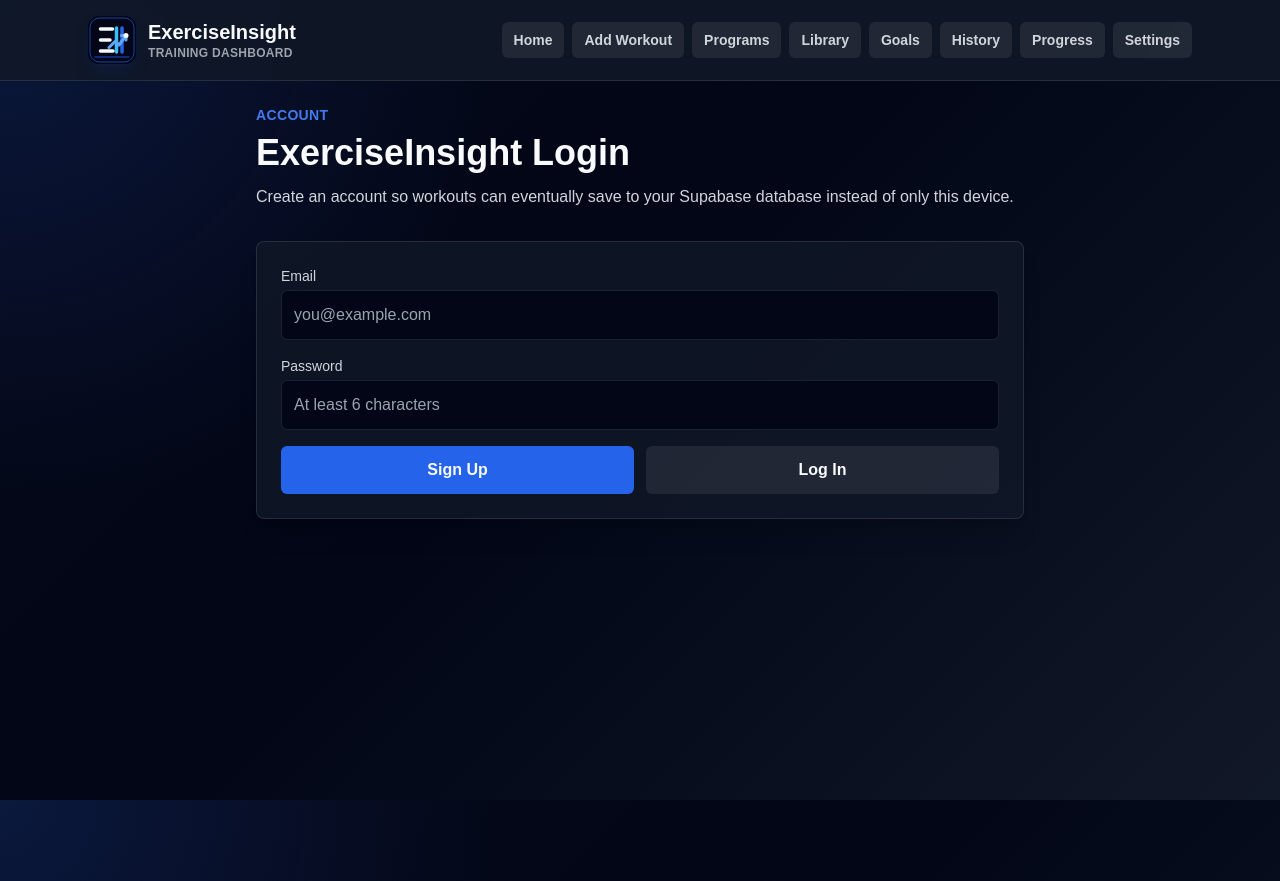
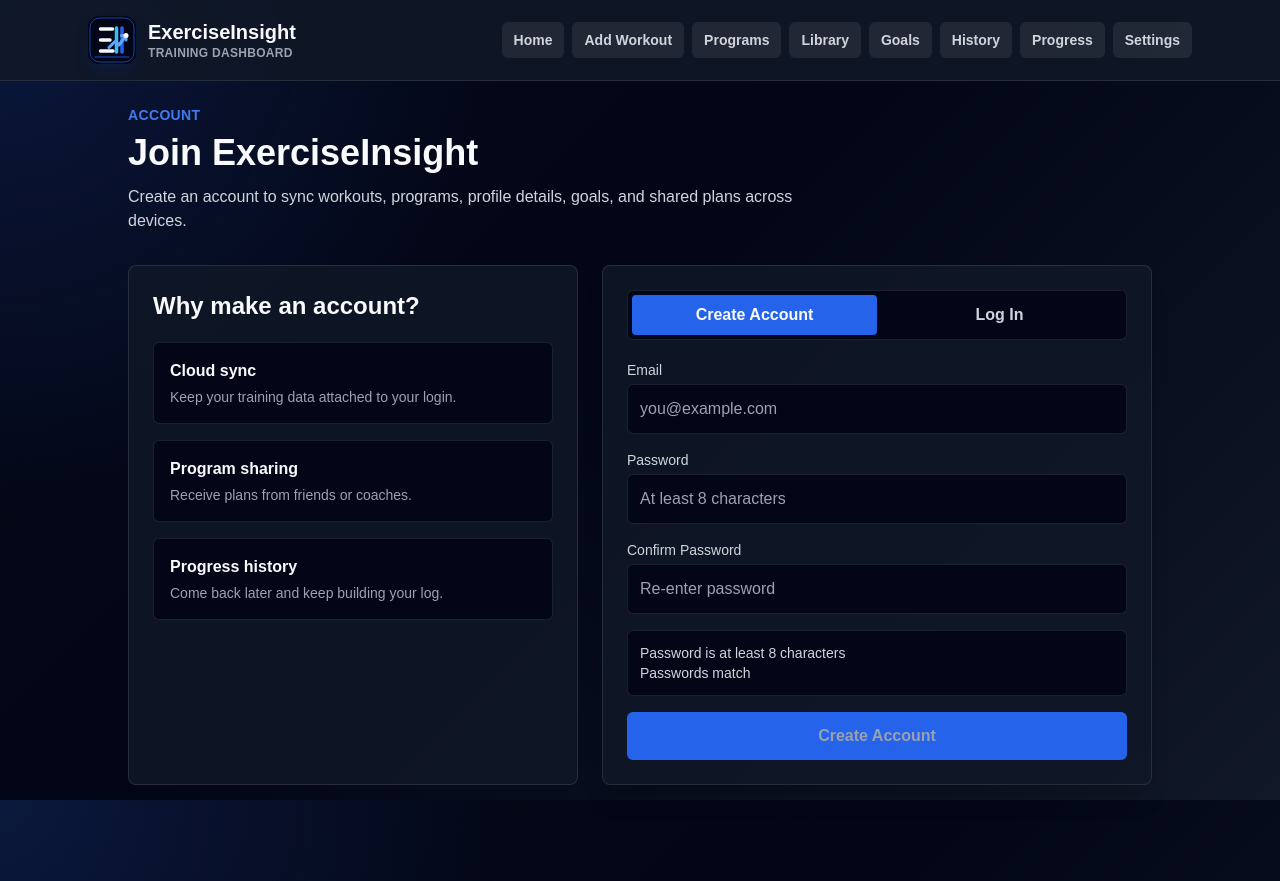
Before and after one commit to CharlieU123/ExerciseInsight, a Next.js app: page /auth in a window 1280 px wide. Built offline with nearby package versions, Linux system fonts and the light colour scheme; no server answers.

Commit message:
Improve account signup experience

```diff
--- a/app/auth/page.tsx
+++ b/app/auth/page.tsx
@@ -4,11 +4,19 @@ import { useEffect, useState } from "react";
 import { supabase } from "../lib/supabaseClient";
 
 export default function AuthPage() {
+  const [mode, setMode] = useState<"login" | "signup">("signup");
   const [email, setEmail] = useState("");
   const [password, setPassword] = useState("");
-  const [message, setMessage] = useState("");
+  const [confirmPassword, setConfirmPassword] = useState("");
+  const [message, setMessage] = useState<{
+    text: string;
+    tone: "info" | "success" | "error";
+  } | null>(null);
   const [userEmail, setUserEmail] = useState("");
   const [isLoading, setIsLoading] = useState(false);
+
+  const passwordIsLongEnough = password.length >= 8;
+  const passwordsMatch = password === confirmPassword;
 
   useEffect(() => {
     supabase.auth.getUser().then(({ data }) => {
@@ -29,7 +37,25 @@ export default function AuthPage() {
   async function handleSignUp(event: React.FormEvent<HTMLFormElement>) {
     event.preventDefault();
     setIsLoading(true);
-    setMessage("");
+    setMessage(null);
+
+    if (!passwordIsLongEnough) {
+      setMessage({
+        text: "Use at least 8 characters for your password.",
+        tone: "error",
+      });
+      setIsLoading(false);
+      return;
+    }
+
+    if (!passwordsMatch) {
+      setMessage({
+        text: "The passwords do not match.",
+        tone: "error",
+      });
+      setIsLoading(false);
+      return;
+    }
 
     const { error } = await supabase.auth.signUp({
       email,
@@ -37,18 +63,27 @@ export default function AuthPage() {
     });
 
     if (error) {
-      setMessage(error.message);
+      setMessage({
+        text: error.message,
+        tone: "error",
+      });
     } else {
-      setMessage("Account created. Check your email if confirmation is required.");
+      setMessage({
+        text: "Account created. Check your email if confirmation is required, then come back and log in.",
+        tone: "success",
+      });
       setPassword("");
+      setConfirmPassword("");
+      setMode("login");
     }
 
     setIsLoading(false);
   }
 
-  async function handleLogin() {
+  async function handleLogin(event: React.FormEvent<HTMLFormElement>) {
+    event.preventDefault();
     setIsLoading(true);
-    setMessage("");
+    setMessage(null);
 
     const { error } = await supabase.auth.signInWithPassword({
       email,
@@ -56,10 +91,17 @@ export default function AuthPage() {
     });
 
     if (error) {
-      setMessage(error.message);
+      setMessage({
+        text: error.message,
+        tone: "error",
+      });
     } else {
-      setMessage("You are logged in.");
+      setMessage({
+        text: "You are logged in. Your workouts, profile, programs, and goals can now sync.",
+        tone: "success",
+      });
       setPassword("");
+      setConfirmPassword("");
     }
 
     setIsLoading(false);
@@ -69,45 +111,144 @@ export default function AuthPage() {
     setIsLoading(true);
     await supabase.auth.signOut();
     setUserEmail("");
-    setMessage("You are logged out.");
+    setMessage({
+      text: "You are logged out.",
+      tone: "info",
+    });
     setIsLoading(false);
   }
 
+  async function handlePasswordReset() {
+    if (!email) {
+      setMessage({
+        text: "Enter your email first, then click reset password.",
+        tone: "error",
+      });
+      return;
+    }
+
+    setIsLoading(true);
+    setMessage(null);
+
+    const { error } = await supabase.auth.resetPasswordForEmail(email, {
+      redirectTo:
+        typeof window !== "undefined" ? window.location.origin + "/auth" : undefined,
+    });
+
+    setMessage(
+      error
+        ? {
+            text: error.message,
+            tone: "error",
+          }
+        : {
+            text: "Password reset email sent. Check your inbox.",
+            tone: "success",
+          }
+    );
+    setIsLoading(false);
+  }
+
+  const messageStyles = {
+    info: "border-white/10 bg-gray-950 text-gray-300",
+    success: "border-green-900 bg-green-950/70 text-green-100",
+    error: "border-red-900 bg-red-950/70 text-red-100",
+  };
+
   return (
     <main className="min-h-screen p-4 sm:p-6">
-      <section className="mx-auto max-w-3xl">
+      <section className="mx-auto max-w-5xl">
         <div className="mb-8">
           <p className="mb-2 text-sm font-semibold uppercase tracking-wide text-blue-400">
             Account
           </p>
           <h1 className="mb-3 text-3xl font-bold sm:text-4xl">
-            ExerciseInsight Login
+            Join ExerciseInsight
           </h1>
-          <p className="text-gray-300">
-            Create an account so workouts can eventually save to your Supabase
-            database instead of only this device.
+          <p className="max-w-2xl text-gray-300">
+            Create an account to sync workouts, programs, profile details, goals,
+            and shared plans across devices.
           </p>
         </div>
 
-        <section className="rounded-lg border border-white/10 bg-gray-900/80 p-5 shadow-xl shadow-black/10 sm:p-6">
+        <section className="grid gap-6 lg:grid-cols-[0.9fr_1.1fr]">
+          <div className="rounded-lg border border-gray-800 bg-gray-900 p-5 sm:p-6">
+            <h2 className="text-2xl font-bold">Why make an account?</h2>
+            <div className="mt-5 space-y-4">
+              {[
+                ["Cloud sync", "Keep your training data attached to your login."],
+                ["Program sharing", "Receive plans from friends or coaches."],
+                ["Progress history", "Come back later and keep building your log."],
+              ].map(([title, detail]) => (
+                <div key={title} className="rounded-md border border-gray-800 bg-gray-950 p-4">
+                  <p className="font-semibold">{title}</p>
+                  <p className="mt-1 text-sm text-gray-400">{detail}</p>
+                </div>
+              ))}
+            </div>
+          </div>
+
+          <div className="rounded-lg border border-white/10 bg-gray-900/80 p-5 shadow-xl shadow-black/10 sm:p-6">
           {userEmail ? (
             <div className="space-y-4">
               <div className="rounded-md border border-green-900 bg-green-950/60 p-4">
-                <p className="text-sm text-green-200">Logged in as</p>
-                <p className="font-semibold">{userEmail}</p>
+                <p className="text-sm text-green-200">You are signed in as</p>
+                <p className="break-all text-lg font-semibold">{userEmail}</p>
+                <p className="mt-2 text-sm text-green-100/80">
+                  Your account can now sync app data and receive shared programs.
+                </p>
               </div>
 
+              <div className="grid gap-3 sm:grid-cols-2">
+                <a
+                  href="/programs"
+                  className="rounded-md bg-blue-600 p-3 text-center font-semibold hover:bg-blue-500"
+                >
+                  View Programs
+                </a>
                 <button
                   type="button"
                   onClick={handleLogout}
                   disabled={isLoading}
-                className="w-full rounded-md bg-red-600 p-3 font-semibold hover:bg-red-500 disabled:cursor-not-allowed disabled:bg-gray-700 disabled:text-gray-400"
+                  className="rounded-md bg-red-600 p-3 font-semibold hover:bg-red-500 disabled:cursor-not-allowed disabled:bg-gray-700 disabled:text-gray-400"
                 >
-                Log Out
+                  {isLoading ? "Signing out..." : "Log Out"}
                 </button>
               </div>
+            </div>
           ) : (
-            <form onSubmit={handleSignUp} className="space-y-4">
+            <div className="space-y-5">
+              <div className="grid grid-cols-2 rounded-md border border-gray-800 bg-gray-950 p-1">
+                <button
+                  type="button"
+                  onClick={() => {
+                    setMode("signup");
+                    setMessage(null);
+                  }}
+                  className={`rounded px-3 py-2 font-semibold ${
+                    mode === "signup" ? "bg-blue-600 text-white" : "text-gray-300"
+                  }`}
+                >
+                  Create Account
+                </button>
+                <button
+                  type="button"
+                  onClick={() => {
+                    setMode("login");
+                    setMessage(null);
+                  }}
+                  className={`rounded px-3 py-2 font-semibold ${
+                    mode === "login" ? "bg-blue-600 text-white" : "text-gray-300"
+                  }`}
+                >
+                  Log In
+                </button>
+              </div>
+
+              <form
+                onSubmit={mode === "signup" ? handleSignUp : handleLogin}
+                className="space-y-4"
+              >
               <div>
                 <label htmlFor="auth-email" className="mb-1 block text-sm text-gray-300">
                   Email
@@ -138,38 +279,79 @@ export default function AuthPage() {
                   type="password"
                   value={password}
                   onChange={(event) => setPassword(event.target.value)}
-                  placeholder="At least 6 characters"
-                  minLength={6}
+                  placeholder="At least 8 characters"
+                  minLength={8}
                   required
                 />
               </div>
 
-              <div className="grid gap-3 sm:grid-cols-2">
+              {mode === "signup" && (
+                <>
+                  <div>
+                    <label
+                      htmlFor="auth-confirm-password"
+                      className="mb-1 block text-sm text-gray-300"
+                    >
+                      Confirm Password
+                    </label>
+                    <input
+                      id="auth-confirm-password"
+                      name="auth-confirm-password"
+                      className="w-full rounded-md border border-gray-700 bg-gray-950 p-3"
+                      type="password"
+                      value={confirmPassword}
+                      onChange={(event) => setConfirmPassword(event.target.value)}
+                      placeholder="Re-enter password"
+                      minLength={8}
+                      required
+                    />
+                  </div>
+
+                  <div className="rounded-md border border-gray-800 bg-gray-950 p-3 text-sm text-gray-300">
+                    <p className={passwordIsLongEnough ? "text-green-300" : ""}>
+                      Password is at least 8 characters
+                    </p>
+                    <p className={confirmPassword && passwordsMatch ? "text-green-300" : ""}>
+                      Passwords match
+                    </p>
+                  </div>
+                </>
+              )}
+
                 <button
                   type="submit"
-                  disabled={isLoading}
-                  className="rounded-md bg-blue-600 p-3 font-semibold hover:bg-blue-500 disabled:cursor-not-allowed disabled:bg-gray-700 disabled:text-gray-400"
+                  disabled={isLoading || !email || !password}
+                  className="w-full rounded-md bg-blue-600 p-3 font-semibold hover:bg-blue-500 disabled:cursor-not-allowed disabled:bg-gray-700 disabled:text-gray-400"
                 >
-                  Sign Up
+                  {isLoading
+                    ? mode === "signup"
+                      ? "Creating account..."
+                      : "Logging in..."
+                    : mode === "signup"
+                      ? "Create Account"
+                      : "Log In"}
                 </button>
 
+                {mode === "login" && (
                   <button
                     type="button"
-                  onClick={handleLogin}
-                  disabled={isLoading || !email || !password}
-                  className="rounded-md bg-white/10 p-3 font-semibold text-white hover:bg-white/15 disabled:cursor-not-allowed disabled:bg-gray-700 disabled:text-gray-400"
+                    onClick={handlePasswordReset}
+                    disabled={isLoading}
+                    className="w-full rounded-md bg-white/10 p-3 font-semibold text-white hover:bg-white/15 disabled:cursor-not-allowed disabled:bg-gray-700 disabled:text-gray-400"
                   >
-                  Log In
+                    Reset Password
                   </button>
+                )}
+              </form>
             </div>
-            </form>
           )}
 
           {message && (
-            <p className="mt-4 rounded-md border border-white/10 bg-gray-950 p-3 text-sm text-gray-300">
-              {message}
+            <p className={`mt-4 rounded-md border p-3 text-sm ${messageStyles[message.tone]}`}>
+              {message.text}
             </p>
           )}
+          </div>
         </section>
       </section>
     </main>
```
Lines whose indentation alone changed are shown as unchanged.
